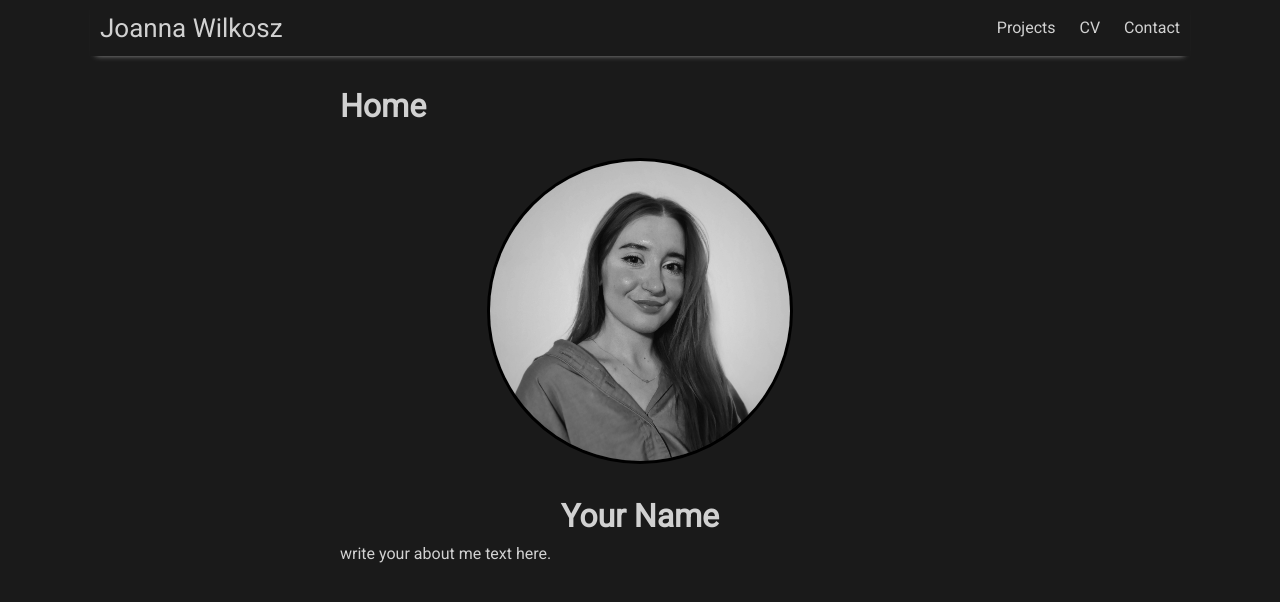
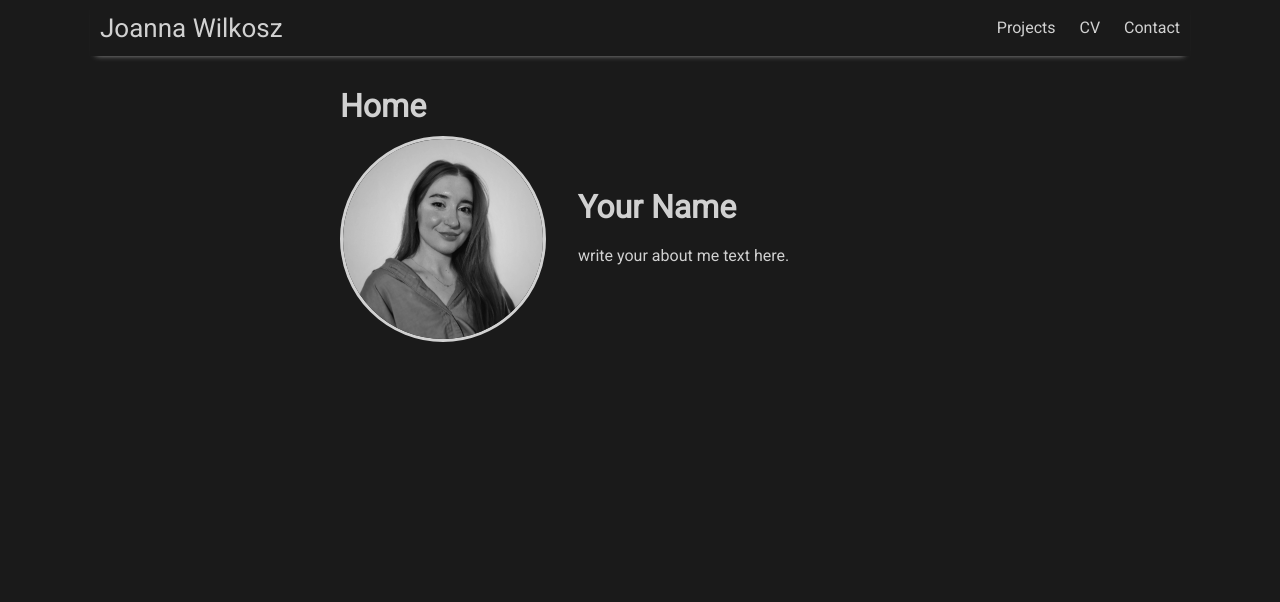
Before and after one commit to joanna-wi/joanna-wi.github.io, a Jekyll site: the page built from index.md, in a window 1280 px wide. Shown: the top 602 px of the page. Built offline with Jekyll 4.4.1, drawn with Linux system fonts in a browser that asks for light colours; nearby versions of some CDN libraries.

Commit message:
Update main.scss

```diff
--- a/assets/css/main.scss
+++ b/assets/css/main.scss
@@ -29,9 +29,16 @@ $rss-color: #ff6600;
 @import "-sections-dir";
 
 
-.home { text-align:center; }
-.profile-photo { width:300px; height:300px; border-radius:50%; object-fit:cover; display:block; margin:2rem auto; border:3px solid black; }
-.home p { max-width:650px; margin:0 auto; text-align:left; }
+
+.home { display:flex; align-items:center; gap:2rem; }
+.profile-photo { width:200px; height:200px; border-radius:50%; object-fit:cover; flex-shrink:0; border:3px solid #d1d1d1; }
+.home-text { flex:1; text-align:left; }
+.home-text h1 { margin-top:0; }
+
+@media (max-width: 600px) {
+  .home { flex-direction:column; text-align:center; }
+  .home-text { text-align:left; }
+}
 
 
 
```
